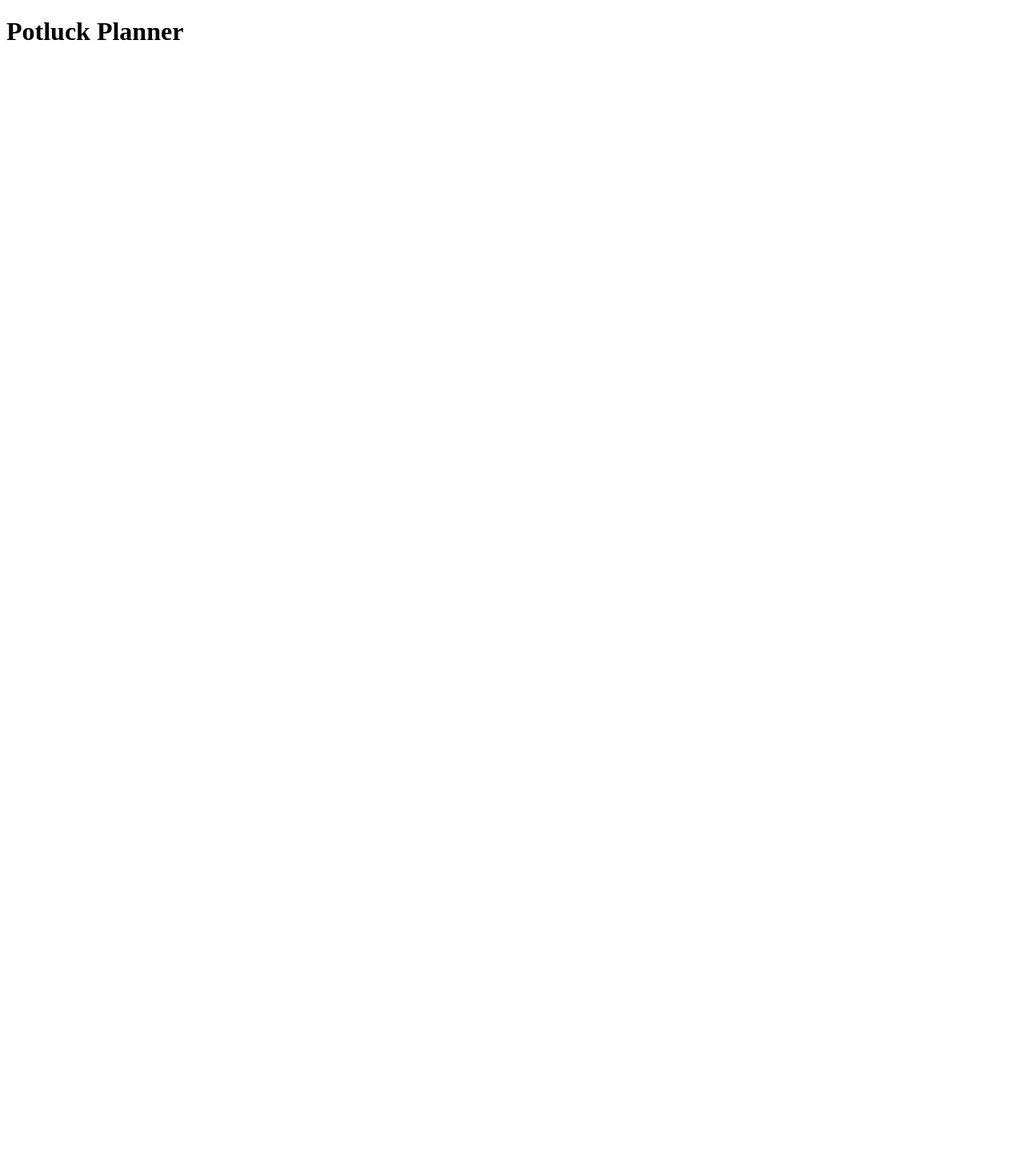
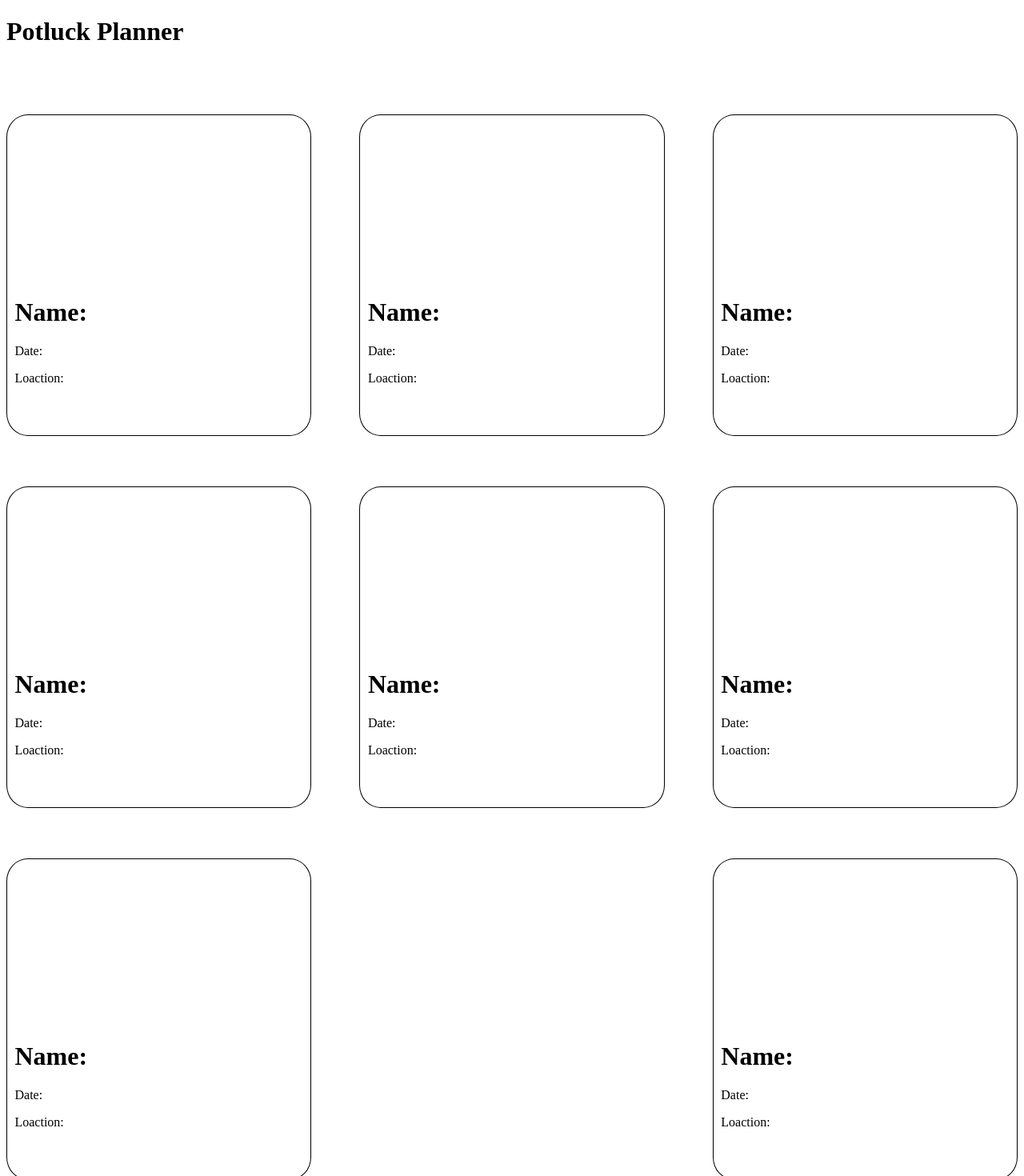
Before and after one commit to Potluck-build/Front-end, a React (Create React App) app in the folder potluck/: page /dashboard in a window 1280 px wide. Before the commit this address had no page. Shown: the top 1470 px of the page at 80% size. Before the commit the page ends 800 px from the top, so only its background shows below. Built offline with nearby package versions, Linux system fonts and the light colour scheme.

Commit message:
added potluck blocks

```diff
--- a/potluck/src/App.css
+++ b/potluck/src/App.css
@@ -1 +1,22 @@
 /*  Dashboard */
+.potlucks-con {
+  display: flex;
+  flex-flow: row wrap;
+  justify-content: space-between;
+}
+
+.potluck {
+  width: 30%;
+  height: 50vh;
+  border: 1px solid black;
+  border-radius: 7%;
+  margin-top: 5%;
+}
+.potluck h1 {
+  margin-left: 2.5%;
+  margin-top: 60%;
+}
+
+.potluck p {
+  margin-left: 2.5%;
+}
--- a/potluck/src/App.js
+++ b/potluck/src/App.js
@@ -15,7 +15,7 @@ const App = () => {
         <Route path='/' element={<Login />} />
         <Route path='/login' element={<Login />} />
         <Route path='/register' element={<Register />} />
-        <Route path='/dash' element={<Dashboard />} />
+        <Route path='/dashboard' element={<Dashboard />} />
         <Route path='/add-food' element={<AddFood />} />
       </Routes>
     </div>
--- a/potluck/src/components/Dashboard.js
+++ b/potluck/src/components/Dashboard.js
@@ -3,7 +3,46 @@ import React from "react";
 const Dashboard = () => {
   return (
     <div className='potlucks-con'>
-      <h1>Hello</h1>
+      <div className='potluck'>
+        <h1>Name:</h1>
+        <p>Date:</p>
+        <p>Loaction:</p>
+      </div>
+      <div className='potluck'>
+        <h1>Name:</h1>
+        <p>Date:</p>
+        <p>Loaction:</p>
+      </div>
+      <div className='potluck'>
+        <h1>Name:</h1>
+        <p>Date:</p>
+        <p>Loaction:</p>
+      </div>
+      <div className='potluck'>
+        <h1>Name:</h1>
+        <p>Date:</p>
+        <p>Loaction:</p>
+      </div>
+      <div className='potluck'>
+        <h1>Name:</h1>
+        <p>Date:</p>
+        <p>Loaction:</p>
+      </div>
+      <div className='potluck'>
+        <h1>Name:</h1>
+        <p>Date:</p>
+        <p>Loaction:</p>
+      </div>
+      <div className='potluck'>
+        <h1>Name:</h1>
+        <p>Date:</p>
+        <p>Loaction:</p>
+      </div>
+      <div className='potluck'>
+        <h1>Name:</h1>
+        <p>Date:</p>
+        <p>Loaction:</p>
+      </div>
     </div>
   );
 };
```
